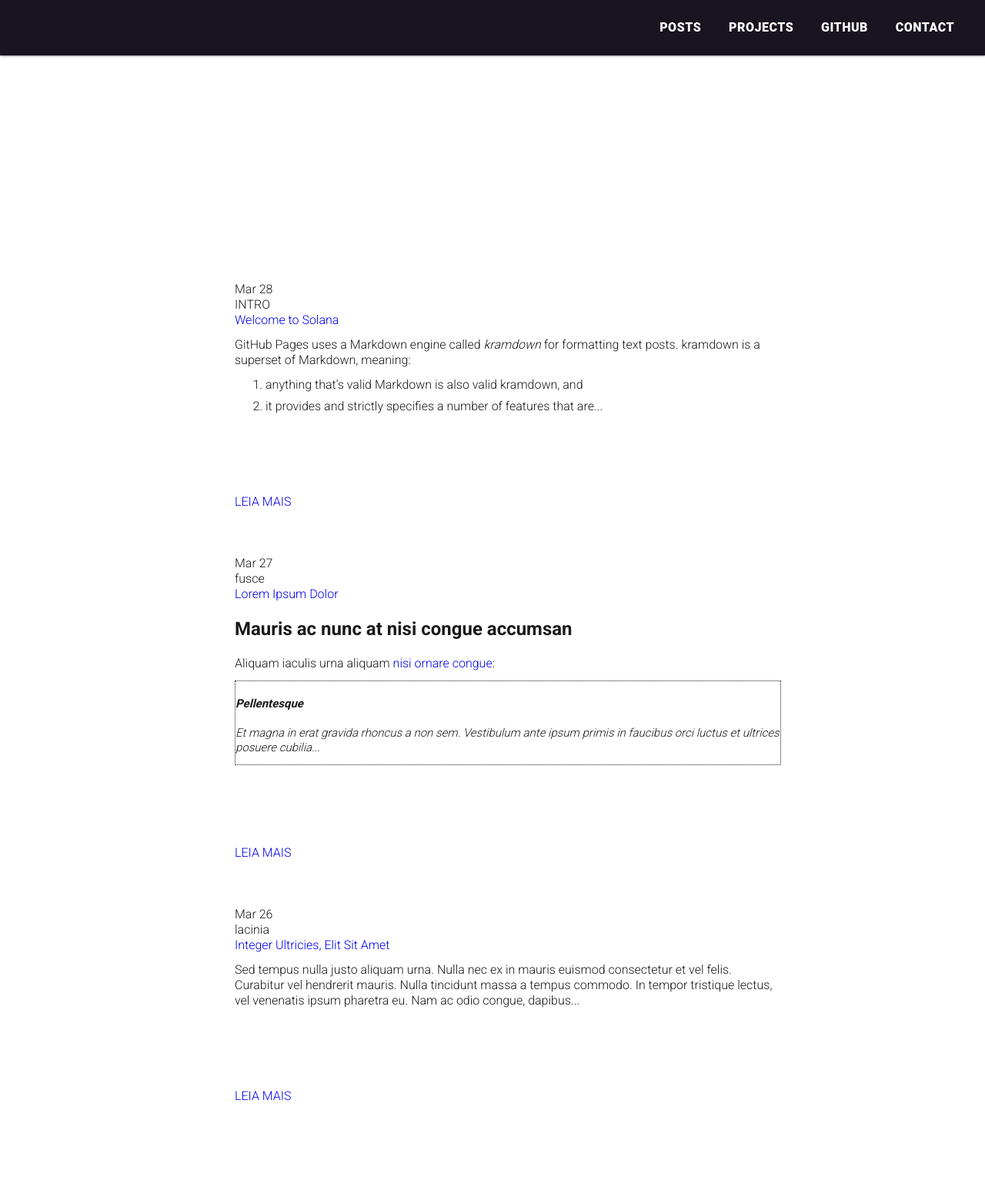
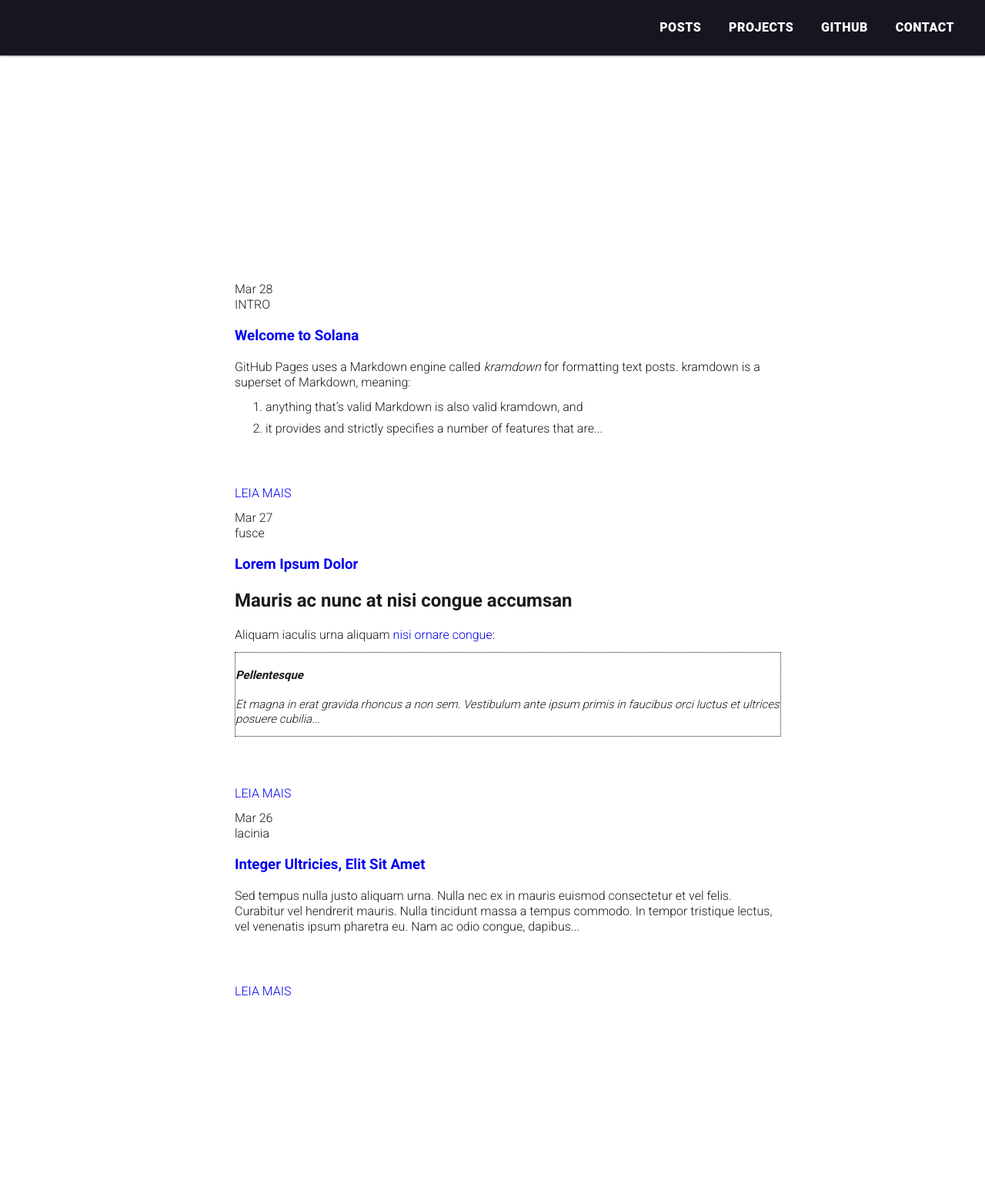
Before and after one commit to adultcomicsbr/adultcomicsbr.github.io, a Jekyll site: the page built from index.html, in a window 1280 px wide. Shown: the whole page at 77% size. Built offline with Jekyll 4.4.1, drawn with Linux system fonts in a browser that asks for light colours; the list of posts is cut into pages by our own code; after the commit the page ends 1366 px from its top, so only the background shows below that.

Commit message:
Update listing.html

```diff
--- a/_layouts/listing.html
+++ b/_layouts/listing.html
@@ -32,13 +32,13 @@ layout: default
               <div class="posts__category {{ page_type }}">
                 {{ post.category }}</div>
 
-              <div class="post__entry-title {{ page_type }}">
+              <h3 class="post__entry-title {{ page_type }}">
                 <a href="{{ site.baseurl }}{{ post.url }}">{{ post.title }}</a>
-              </div>
+              </h3>
 
-              <div class="post__content {{ page_type }}">{{ post.content | truncatewords:40}}</div><br><br>
-                <br><br>
-              <p><a href="{{ post.url }}">LEIA MAIS</a></p><br><br>
+              <div class="post__content {{ page_type }}">{{ post.content | truncatewords:40}}</div><br>
+                <br>
+              <p><a href="{{ post.url }}">LEIA MAIS</a></p>
           </li>
           {% endfor %}
   </ul>
```
